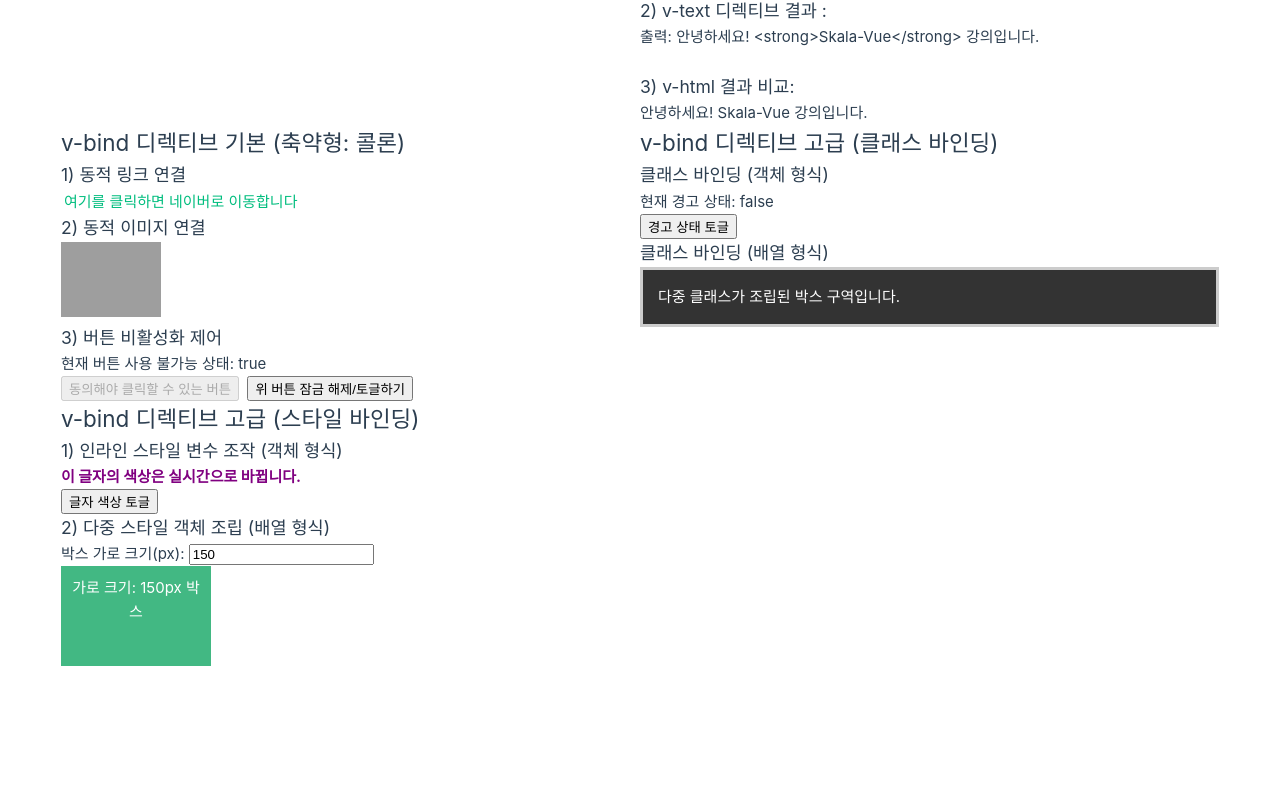
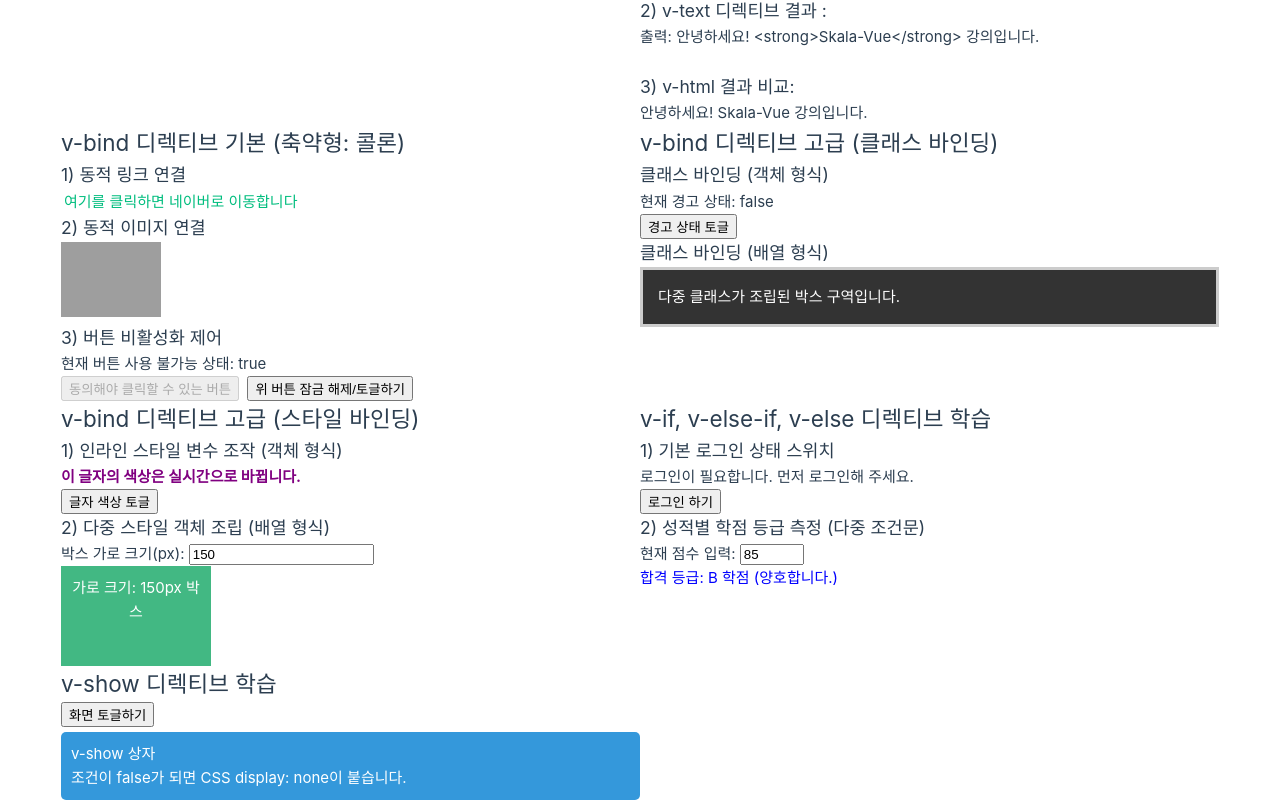
Before and after one commit to rntqkdl/skala-vue, a Vue app: page / in a window 1280 px wide. Shown: the part 421-1221 px from the top of the page. Before the commit the page ends 1087 px from the top, so only its background shows below. Built offline with nearby package versions, Linux system fonts and the light colour scheme; grey boxes are pictures that could not be loaded.

Commit message:
샘플 10 완료

```diff
--- a/src/App.vue
+++ b/src/App.vue
@@ -7,6 +7,8 @@
 import SampleSix from './components/practices/SampleSix.vue'
 import SampleSeven from './components/practices/SampleSeven.vue'
 import SampleEight from './components/practices/SampleEight.vue'
+import SampleNine from './components/practices/SampleNine.vue'
+import SampleTen from './components/practices/SampleTen.vue'
 </script>
 
 <template>
@@ -19,4 +21,6 @@
   <SampleSix />
   <SampleSeven />
   <SampleEight />
+  <SampleNine />
+  <SampleTen />
 </template>
--- /dev/null
+++ b/src/components/practices/SampleTen.vue
@@ -0,0 +1,24 @@
+<script setup>
+import { ref } from 'vue'
+const isVisible = ref(true)
+</script>
+<template>
+  <div class="practice-section">
+    <h2>v-show 디렉티브 학습</h2>
+    <button @click="isVisible = !isVisible">화면 토글하기</button>
+    <br />
+    <div v-show="isVisible" class="box">
+      <p>v-show 상자</p>
+      <p>조건이 false가 되면 CSS display: none이 붙습니다.</p>
+    </div>
+  </div>
+</template>
+<style scoped>
+.box {
+  padding: 10px;
+  margin-top: 5px;
+  color: white;
+  border-radius: 5px;
+  background-color: #3498db; /* 파란색 */
+}
+</style>
```
